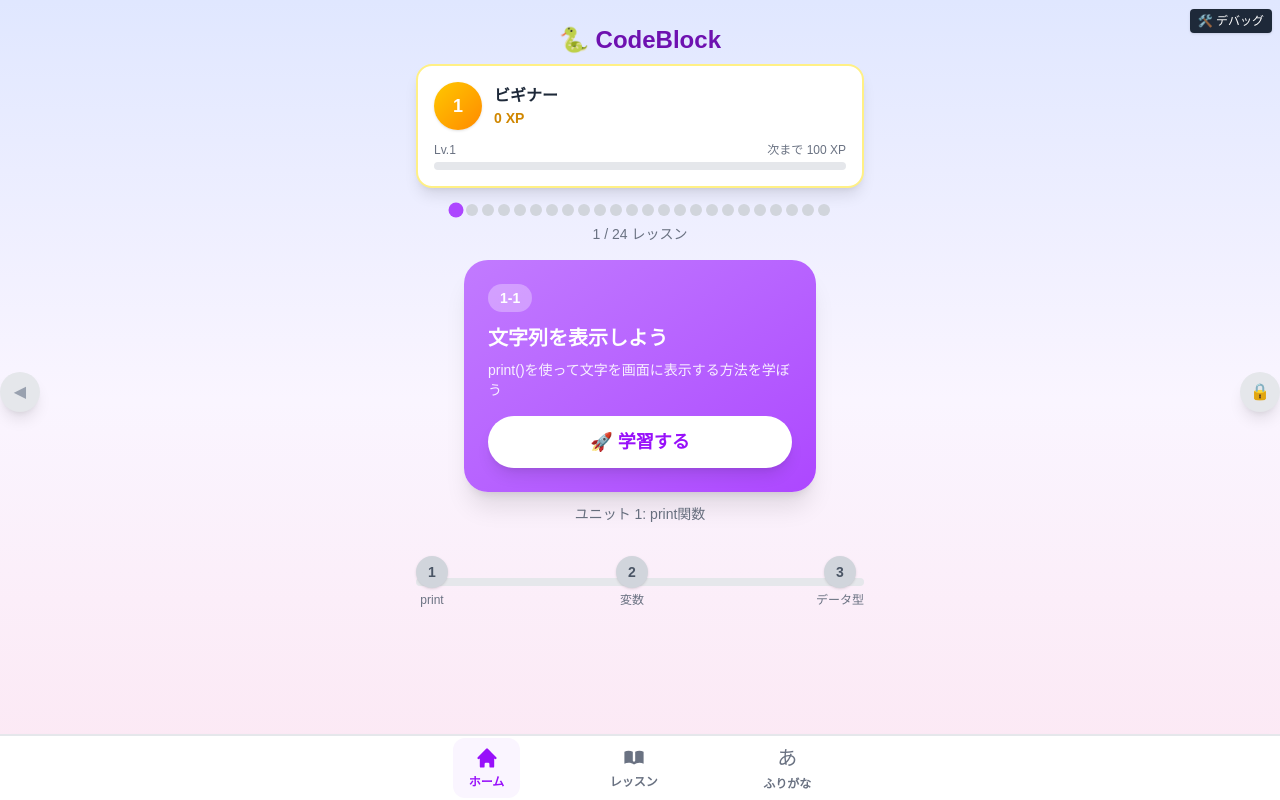
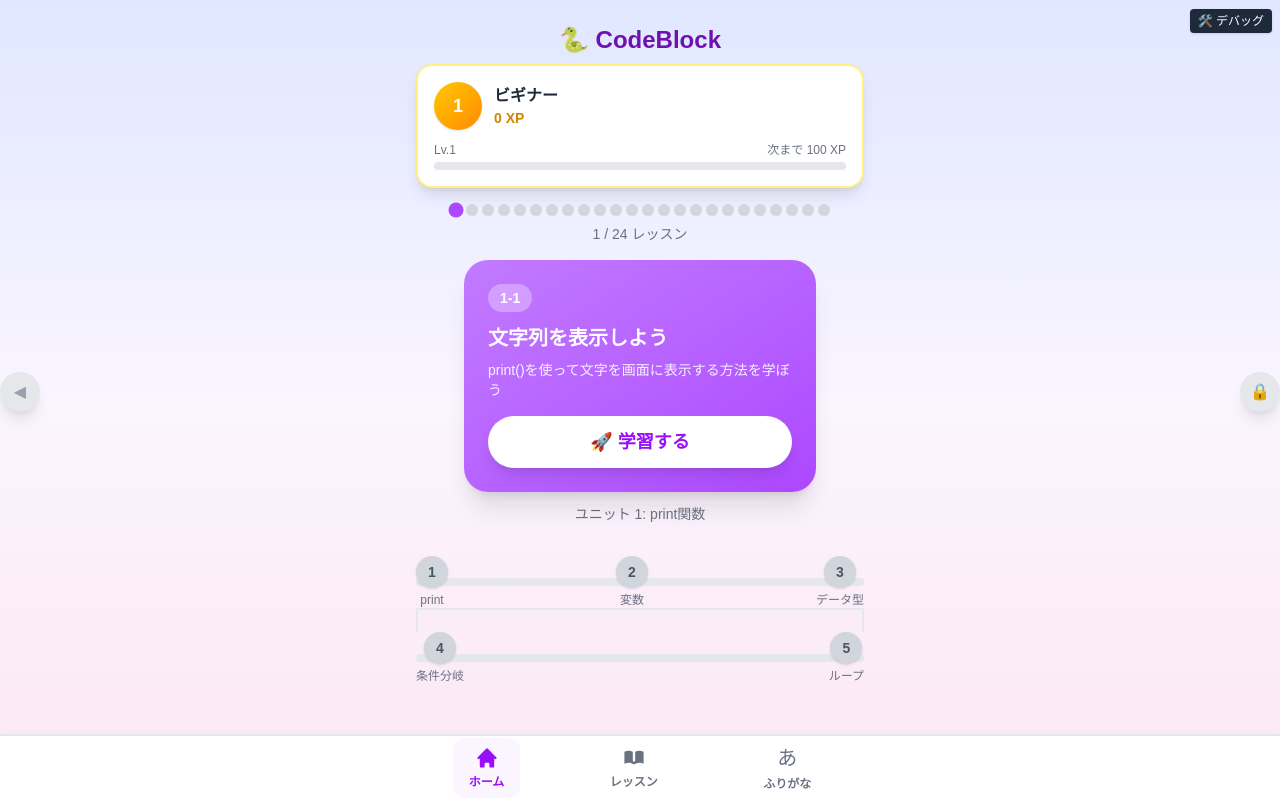
Before and after one commit to plusone03120717-maker/codeblock, a Next.js app: page / in a window 1280 px wide. Built offline with nearby package versions, Linux system fonts and the light colour scheme.

Commit message:
Add unit 4 and 5 to home screen, fix progress bar reset

```diff
--- a/src/app/page.tsx
+++ b/src/app/page.tsx
@@ -119,14 +119,23 @@ export default function Home() {
       localStorage.removeItem(`lesson-${id}-retryIndex`);
     });
 
-    const progress = getProgress();
+    // 新しい空の進捗データを設定
     const newProgress = {
-      ...progress,
+      totalXP: 0,
       completedLessons: [],
+      currentStreak: 0,
+      highestStreak: 0,
     };
     localStorage.setItem("codeblock-progress", JSON.stringify(newProgress));
+
+    // 状態をリセット
+    setTotalXP(0);
     setCompletedLessons([]);
     setCurrentIndex(0);
+    setLevelInfo(getLevelInfo(0));
+    setLevelProgress(getLevelProgress(0));
+    setXpToNext(getXPToNextLevel(0));
+    setHighestStreak(0);
     alert("進捗をリセットしました！");
   };
 
@@ -388,7 +397,9 @@ export default function Home() {
                   ユニット {lesson.unitNumber}: {
                     lesson.unitNumber === 1 ? <>print<FW word="関数" /></> :
                     lesson.unitNumber === 2 ? <FW word="変数" /> :
-                    lesson.unitNumber === 3 ? <>データ<F reading="がた">型</F></> : ""
+                    lesson.unitNumber === 3 ? <>データ<F reading="がた">型</F></> :
+                    lesson.unitNumber === 4 ? <>条件<F reading="ぶんき">分岐</F></> :
+                    lesson.unitNumber === 5 ? "ループ" : ""
                   }
                 </p>
               </div>
@@ -421,17 +432,39 @@ export default function Home() {
       {/* 道のり表示（RPG風） */}
       <div className="mt-8 px-4">
         <div className="max-w-md mx-auto">
+          {/* すべてのユニット番号を取得 */}
+          {(() => {
+            const allUnits = Array.from(new Set(lessons.map(l => l.unitNumber))).sort((a, b) => a - b);
+            const firstRowUnits = allUnits.slice(0, 3);
+            const secondRowUnits = allUnits.slice(3);
+
+            return (
+              <div className="space-y-6">
+                {/* 1行目: ユニット1-3 */}
                 <div className="relative">
                   {/* 道のライン */}
                   <div className="absolute top-1/2 left-0 right-0 h-2 bg-gray-200 rounded-full -translate-y-1/2" />
+                  {firstRowUnits.length > 0 && (() => {
+                    // 1行目のユニットの進捗を計算
+                    const firstRowCompleted = lessons.filter(l =>
+                      firstRowUnits.includes(l.unitNumber) && completedLessons.includes(l.id)
+                    ).length;
+                    const firstRowTotal = lessons.filter(l => firstRowUnits.includes(l.unitNumber)).length;
+                    const firstRowProgress = firstRowTotal > 0 ? (firstRowCompleted / firstRowTotal) * 100 : 0;
+
+                    return (
                       <div
                         className="absolute top-1/2 left-0 h-2 bg-gradient-to-r from-green-400 to-green-500 rounded-full -translate-y-1/2 transition-all"
-              style={{ width: `${(completedLessons.length / lessons.length) * 100}%` }}
+                        style={{
+                          width: `${firstRowProgress}%`
+                        }}
                       />
+                    );
+                  })()}
 
                   {/* ポイント */}
                   <div className="relative flex justify-between">
-              {[1, 2, 3].map((unit) => {
+                    {firstRowUnits.map((unit) => {
                       const unitLessons = lessons.filter(l => l.unitNumber === unit);
                       const completedInUnit = unitLessons.filter(l => completedLessons.includes(l.id)).length;
                       const isUnitComplete = completedInUnit === unitLessons.length && unitLessons.length > 0;
@@ -448,13 +481,65 @@ export default function Home() {
                             {isUnitComplete ? "✓" : unit}
                           </div>
                           <span className="text-xs text-gray-500 mt-1">
-                      {unit === 1 ? "print" : unit === 2 ? <FW word="変数" /> : <>データ<F reading="がた">型</F></>}
+                            {unit === 1 ? "print" :
+                             unit === 2 ? <FW word="変数" /> :
+                             unit === 3 ? <>データ<F reading="がた">型</F></> : ""}
                           </span>
                         </div>
                       );
                     })}
                   </div>
                 </div>
+
+                {/* 2行目: ユニット4-5（折り返し） */}
+                {secondRowUnits.length > 0 && (
+                  <div className="relative">
+                    {/* 折り返しの接続線（1行目の右端から下へ、そして左へ、2行目の左端から上へ） */}
+                    {/* 1行目右端から下への線 */}
+                    <div className="absolute -top-6 right-0 w-0.5 h-6 bg-gray-200" />
+                    {/* 横線（右から左へ） */}
+                    <div className="absolute -top-6 right-0 left-0 h-0.5 bg-gray-200" />
+                    {/* 2行目左端から上への線 */}
+                    <div className="absolute -top-6 left-0 w-0.5 h-6 bg-gray-200" />
+
+                    {/* 道のライン */}
+                    <div className="absolute top-1/2 left-0 right-0 h-2 bg-gray-200 rounded-full -translate-y-1/2" />
+                    <div
+                      className="absolute top-1/2 left-0 h-2 bg-gradient-to-r from-green-400 to-green-500 rounded-full -translate-y-1/2 transition-all"
+                      style={{ width: `${(completedLessons.length / lessons.length) * 100}%` }}
+                    />
+
+                    {/* ポイント */}
+                    <div className="relative flex justify-between">
+                      {secondRowUnits.map((unit) => {
+                        const unitLessons = lessons.filter(l => l.unitNumber === unit);
+                        const completedInUnit = unitLessons.filter(l => completedLessons.includes(l.id)).length;
+                        const isUnitComplete = completedInUnit === unitLessons.length && unitLessons.length > 0;
+
+                        return (
+                          <div key={unit} className="flex flex-col items-center">
+                            <div className={`w-8 h-8 rounded-full flex items-center justify-center font-bold text-sm shadow ${
+                              isUnitComplete
+                                ? "bg-green-500 text-white"
+                                : completedInUnit > 0
+                                ? "bg-yellow-400 text-white"
+                                : "bg-gray-300 text-gray-600"
+                            }`}>
+                              {isUnitComplete ? "✓" : unit}
+                            </div>
+                            <span className="text-xs text-gray-500 mt-1">
+                              {unit === 4 ? <>条件<F reading="ぶんき">分岐</F></> :
+                               unit === 5 ? "ループ" : ""}
+                            </span>
+                          </div>
+                        );
+                      })}
+                    </div>
+                  </div>
+                )}
+              </div>
+            );
+          })()}
         </div>
       </div>
 
```
Lines whose indentation alone changed are shown as unchanged.
